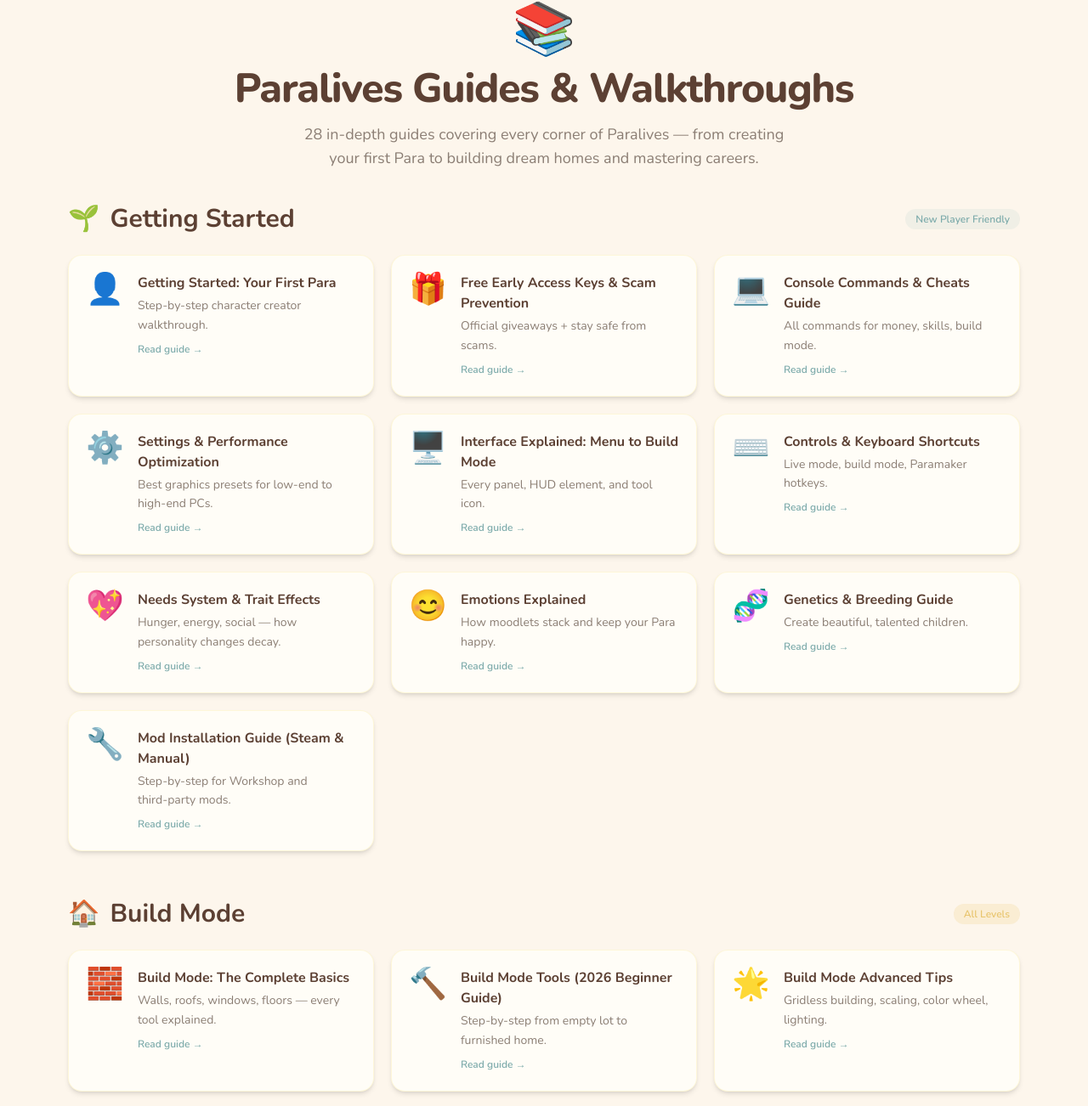
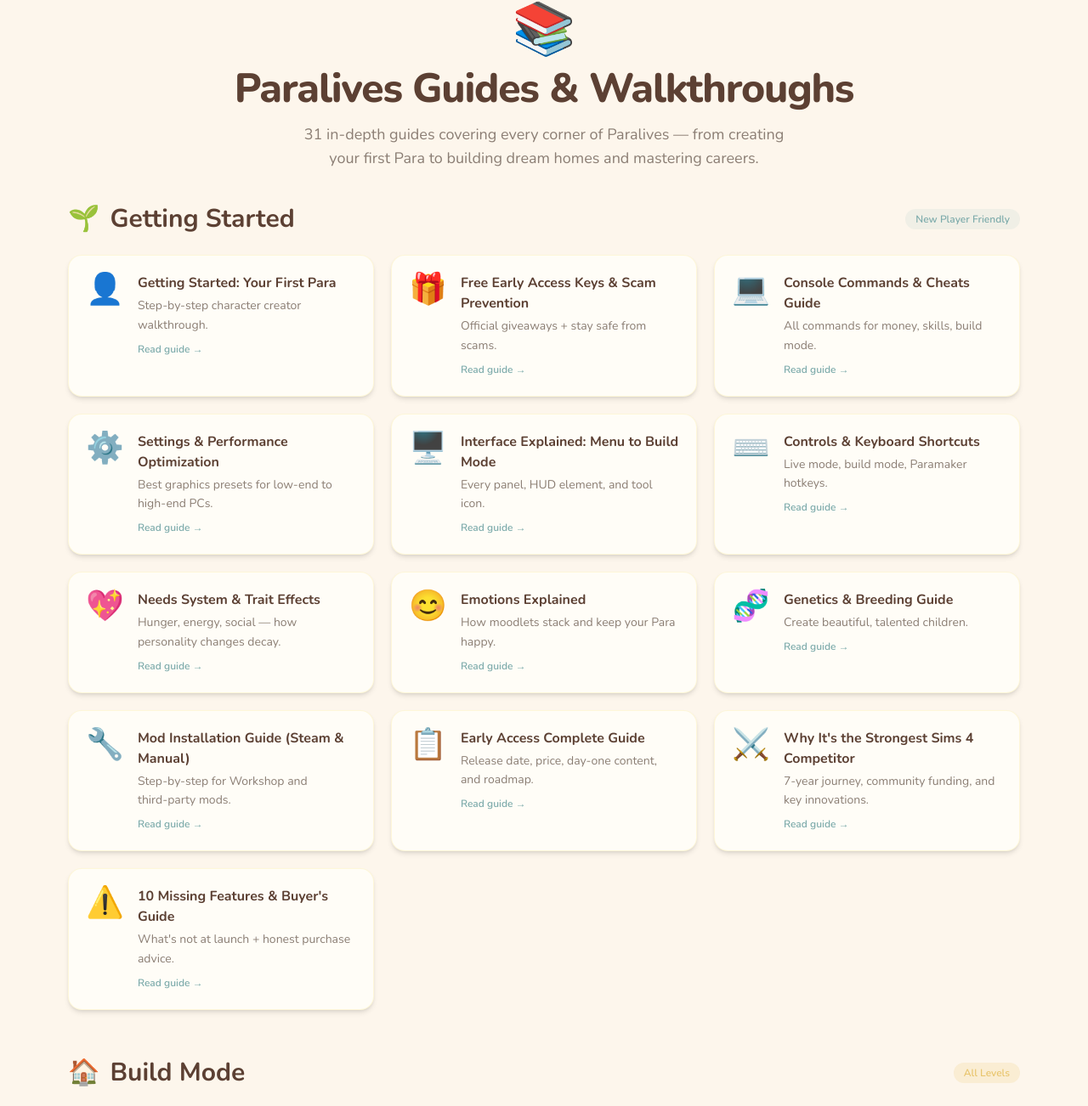
Before and after one commit to leelikely/paralivesguide-wiki, a plain HTML site: page paralivesguide.wiki/guides.html in a window 1280 px wide. Shown: the part 153-1455 px from the top of the page at 85% size. Drawn offline with nearby package versions, Linux system fonts and the light colour scheme; a script that the page names is missing.

Commit message:
Add files via upload

```diff
--- a/paralivesguide.wiki/guides.html
+++ b/paralivesguide.wiki/guides.html
@@ -4,7 +4,7 @@
     <meta charset="UTF-8">
     <meta name="viewport" content="width=device-width, initial-scale=1.0">
     <title>All Guides — ParalivesGuide.wiki</title>
-    <meta name="description" content="Browse all 28 Paralives guides by category — Getting Started, Build Mode, Characters, Careers, Relationships, Achievements & Secrets.">
+    <meta name="description" content="Browse all 31 Paralives guides by category — Getting Started, Build Mode, Characters, Careers, Relationships, Achievements & Secrets.">
 
     <link rel="canonical" href="https://paralivesguide.wiki/guides.html">
     <meta property="og:title" content="All Guides — ParalivesGuide.wiki">
@@ -27,14 +27,11 @@
     }
     </script>
 
-    <!-- Standard favicon -->
-<link rel="icon" type="image/x-icon" href="/favicon.ico">
-<link rel="icon" type="image/svg+xml" href="/favicon.svg">
-<link rel="icon" type="image/png" sizes="96x96" href="/favicon-96x96.png">
-<!-- Apple touch icon -->
-<link rel="apple-touch-icon" href="/apple-touch-icon.png">
-<!-- Web app manifest -->
-<link rel="manifest" href="/site.webmanifest">
+    <link rel="icon" type="image/x-icon" href="/favicon.ico">
+    <link rel="icon" type="image/svg+xml" href="/favicon.svg">
+    <link rel="icon" type="image/png" sizes="96x96" href="/favicon-96x96.png">
+    <link rel="apple-touch-icon" href="/apple-touch-icon.png">
+    <link rel="manifest" href="/site.webmanifest">
     <link rel="preconnect" href="https://fonts.googleapis.com">
     <link rel="preconnect" href="https://fonts.gstatic.com" crossorigin>
     <link href="https://fonts.googleapis.com/css2?family=Nunito:ital,wght@0,400;0,600;0,700;0,800;1,400&display=swap" rel="stylesheet">
@@ -117,10 +114,10 @@
         <section class="max-w-6xl mx-auto px-4 pt-14 pb-6 md:pt-24 md:pb-10 text-center">
             <span class="text-5xl md:text-6xl block mb-4">📚</span>
             <h1 class="text-3xl md:text-5xl font-extrabold mb-4 tracking-tight">Paralives Guides &amp; Walkthroughs</h1>
-            <p class="text-muted text-base md:text-lg max-w-xl mx-auto">28 in‑depth guides covering every corner of Paralives — from creating your first Para to building dream homes and mastering careers.</p>
+            <p class="text-muted text-base md:text-lg max-w-xl mx-auto">31 in‑depth guides covering every corner of Paralives — from creating your first Para to building dream homes and mastering careers.</p>
         </section>
 
-        <!-- Getting Started (10 articles) -->
+        <!-- Getting Started (13 articles) -->
         <section class="max-w-6xl mx-auto px-4 pb-14" id="getting-started">
             <div class="flex items-center gap-3 mb-6">
                 <span class="text-3xl">🌱</span><h2 class="text-2xl md:text-3xl font-bold">Getting Started</h2>
@@ -154,9 +151,18 @@
                 <a href="articles/paralives-genetics-guide.html" class="group bg-card rounded-2xl p-5 shadow-md hover:shadow-xl transition-all duration-300 border border-amber-100/60 hover:border-terracotta/30 block">
                     <div class="flex items-start gap-4"><span class="text-4xl shrink-0">🧬</span><div><h3 class="font-bold text-base mb-1 group-hover:text-terracotta transition">Genetics &amp; Breeding Guide</h3><p class="text-muted text-sm leading-relaxed line-clamp-2">Create beautiful, talented children.</p><span class="inline-block mt-2 text-xs text-soft-teal font-semibold">Read guide →</span></div></div>
                 </a>
-                <!-- NEW: Mod Installation Guide -->
                 <a href="articles/paralives-mod-installation-guide-2026.html" class="group bg-card rounded-2xl p-5 shadow-md hover:shadow-xl transition-all duration-300 border border-amber-100/60 hover:border-terracotta/30 block">
                     <div class="flex items-start gap-4"><span class="text-4xl shrink-0">🔧</span><div><h3 class="font-bold text-base mb-1 group-hover:text-terracotta transition">Mod Installation Guide (Steam &amp; Manual)</h3><p class="text-muted text-sm leading-relaxed line-clamp-2">Step‑by‑step for Workshop and third‑party mods.</p><span class="inline-block mt-2 text-xs text-soft-teal font-semibold">Read guide →</span></div></div>
+                </a>
+                <!-- NEW: May 24 articles -->
+                <a href="articles/paralives-early-access-complete-guide-2026.html" class="group bg-card rounded-2xl p-5 shadow-md hover:shadow-xl transition-all duration-300 border border-amber-100/60 hover:border-terracotta/30 block">
+                    <div class="flex items-start gap-4"><span class="text-4xl shrink-0">📋</span><div><h3 class="font-bold text-base mb-1 group-hover:text-terracotta transition">Early Access Complete Guide</h3><p class="text-muted text-sm leading-relaxed line-clamp-2">Release date, price, day‑one content, and roadmap.</p><span class="inline-block mt-2 text-xs text-soft-teal font-semibold">Read guide →</span></div></div>
+                </a>
+                <a href="articles/paralives-strongest-sims-4-competitor.html" class="group bg-card rounded-2xl p-5 shadow-md hover:shadow-xl transition-all duration-300 border border-amber-100/60 hover:border-terracotta/30 block">
+                    <div class="flex items-start gap-4"><span class="text-4xl shrink-0">⚔️</span><div><h3 class="font-bold text-base mb-1 group-hover:text-terracotta transition">Why It's the Strongest Sims 4 Competitor</h3><p class="text-muted text-sm leading-relaxed line-clamp-2">7‑year journey, community funding, and key innovations.</p><span class="inline-block mt-2 text-xs text-soft-teal font-semibold">Read guide →</span></div></div>
+                </a>
+                <a href="articles/paralives-early-access-missing-features-avoid-buyers-remorse.html" class="group bg-card rounded-2xl p-5 shadow-md hover:shadow-xl transition-all duration-300 border border-amber-100/60 hover:border-terracotta/30 block">
+                    <div class="flex items-start gap-4"><span class="text-4xl shrink-0">⚠️</span><div><h3 class="font-bold text-base mb-1 group-hover:text-terracotta transition">10 Missing Features &amp; Buyer's Guide</h3><p class="text-muted text-sm leading-relaxed line-clamp-2">What's not at launch + honest purchase advice.</p><span class="inline-block mt-2 text-xs text-soft-teal font-semibold">Read guide →</span></div></div>
                 </a>
             </div>
         </section>
@@ -180,7 +186,6 @@
                 <a href="articles/paralives-trendy-house-builds-tutorial.html" class="group bg-card rounded-2xl p-5 shadow-md hover:shadow-xl transition-all duration-300 border border-amber-100/60 hover:border-terracotta/30 block">
                     <div class="flex items-start gap-4"><span class="text-4xl shrink-0">🏗️</span><div><h3 class="font-bold text-base mb-1 group-hover:text-terracotta transition">3 Trendy House Builds (Step by Step)</h3><p class="text-muted text-sm leading-relaxed line-clamp-2">Curved‑wall living room, attic, infinity pool.</p><span class="inline-block mt-2 text-xs text-soft-teal font-semibold">Read guide →</span></div></div>
                 </a>
-                <!-- NEW Build Mode articles -->
                 <a href="articles/paralives-build-mode-masterclass-2026.html" class="group bg-card rounded-2xl p-5 shadow-md hover:shadow-xl transition-all duration-300 border border-amber-100/60 hover:border-terracotta/30 block">
                     <div class="flex items-start gap-4"><span class="text-4xl shrink-0">🎓</span><div><h3 class="font-bold text-base mb-1 group-hover:text-terracotta transition">Build Mode Masterclass 2026</h3><p class="text-muted text-sm leading-relaxed line-clamp-2">From first wall to pro design — 60 hours of tips.</p><span class="inline-block mt-2 text-xs text-soft-teal font-semibold">Read guide →</span></div></div>
                 </a>
```
Also changed, not shown: paralivesguide.wiki/sitemap.xml (+7 -2 lines).
